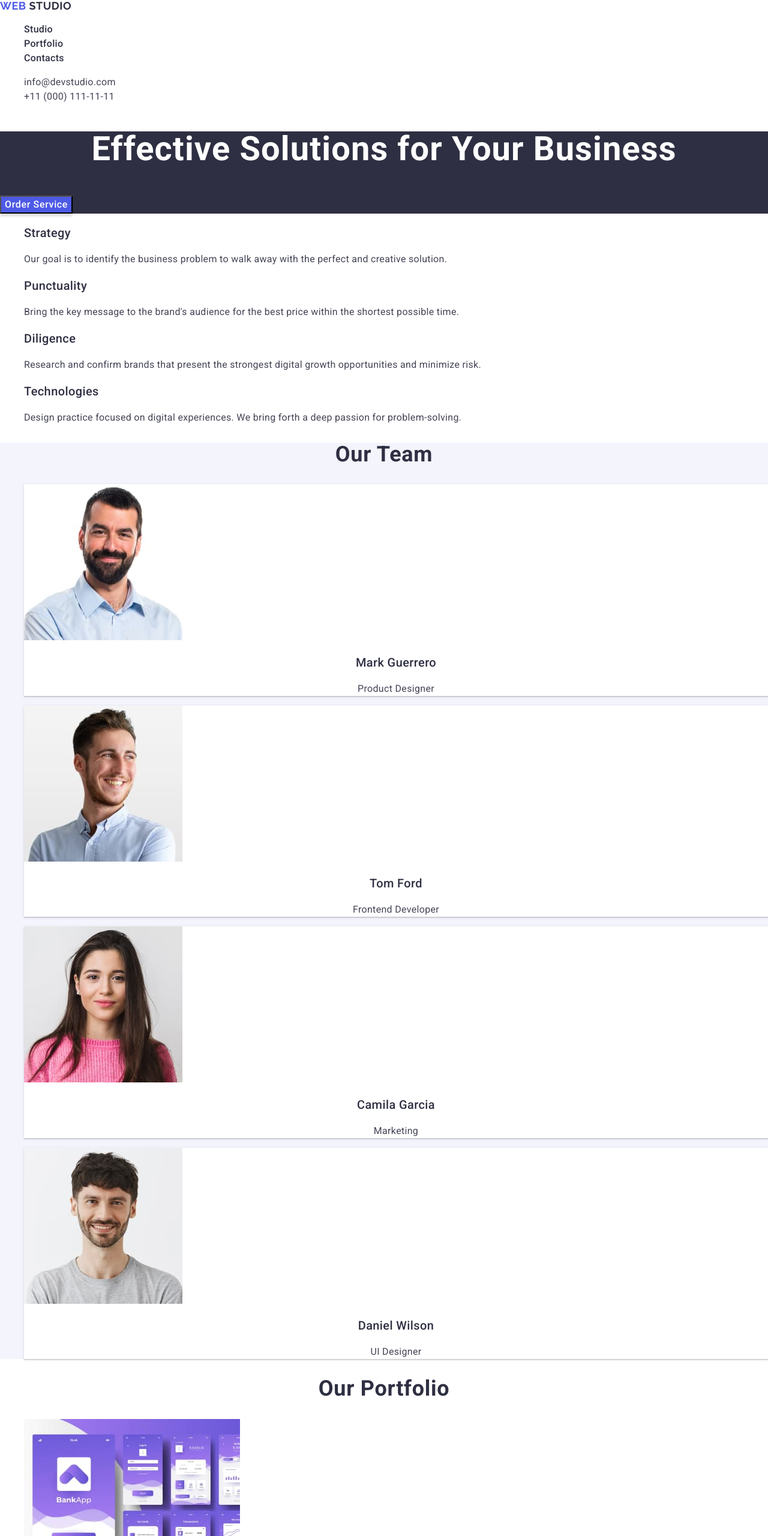
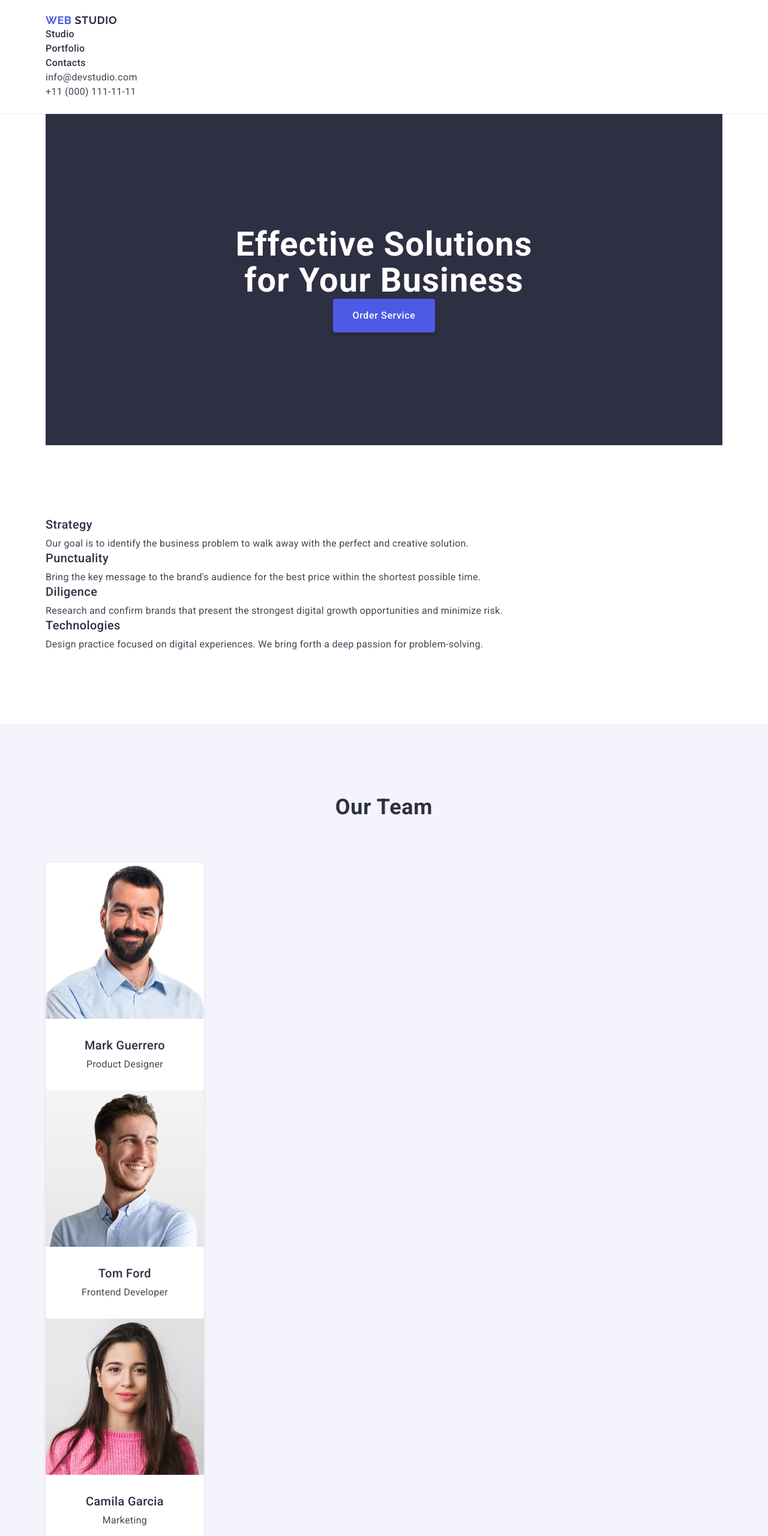
Before and after one commit to Sokirman/testing-HW, a plain HTML site: page index.html in a window 1280 px wide. Shown: the top 2560 px of the page at 60% size. Drawn offline with nearby package versions, Linux system fonts and the light colour scheme.

Commit message:
commit all

```diff
--- a/css/styles.css
+++ b/css/styles.css
@@ -1,15 +1,48 @@
+* {
+  box-sizing: border-box;
+}
+
 body {
   font-family: "Roboto", sans-serif;
   color: #434455;
   background-color: #ffffff;
-}
-ul,
-ol {
-  list-style-type: none;
+  margin: 0;
 }
 
 a {
   text-decoration: none;
+}
+
+h1,
+h2,
+h3,
+h4,
+h5,
+h6,
+p {
+  margin-top: 0;
+  margin-bottom: 0;
+}
+
+ul,
+ol {
+  margin-top: 0;
+  margin-bottom: 0;
+  padding-left: 0;
+  list-style-type: none;
+}
+
+img {
+  display: block;
+  max-width: 100%;
+}
+/*
+button {
+  cursor: pointer;
+} */
+
+address {
+  font-style: normal;
 }
 
 .visually-hidden {
@@ -32,9 +65,23 @@ a {
   letter-spacing: 0.02em;
   text-align: center;
   color: #2e2f42;
+  margin-bottom: 72px;
+}
+
+.container {
+  width: 1158px;
+  padding-left: 15px;
+  padding-right: 15px;
+  margin: 0 auto;
 }
 
 /*====================================== HEADER ========================================*/
+
+.header {
+  border-bottom: 1px solid #e7e9fc;
+  padding-top: 24px;
+  padding-bottom: 24px;
+}
 
 .logo {
   font-family: "Raleway", sans-serif;
@@ -70,10 +117,6 @@ a {
   color: #2e2f42;
 }
 
-.header-address {
-  font-style: normal;
-}
-
 .address-list {
 }
 
@@ -95,8 +138,13 @@ a {
 /*==================================== HERO (section 1) ======================================*/
 
 .hero {
+}
+
+.hero-wrap {
   background-color: #2e2f42;
+  padding: 188px 0px;
 }
+
 .hero-title {
   font-weight: 700;
   font-size: 56px;
@@ -104,17 +152,26 @@ a {
   letter-spacing: 0.02em;
   text-align: center;
   color: #fff;
+  max-width: 496px;
+  margin: 0 auto;
 }
 
-.hero-btn {
+.hero-button {
   font-weight: 500;
   font-size: 16px;
   line-height: 1.5;
   letter-spacing: 0.04em;
   color: #fff;
   box-shadow: 0 4px 4px 0 rgba(0, 0, 0, 0.15);
-  background: #4d5ae5;
+  background-color: #4d5ae5;
   cursor: pointer;
+  display: block;
+  margin: 0 auto;
+  min-width: 169px;
+  height: 56px;
+  border: none;
+  border-radius: 4px;
+  padding: 16px 32px;
 }
 
 .hero-btn:hover,
@@ -125,9 +182,12 @@ a {
 /*=================================== FEATURES (section 2) =====================================*/
 
 .features {
+  padding: 120px 0px;
 }
 
 .feautures-list {
+  padding-left: 156px;
+  padding-right: 156px;
 }
 
 .features-item {
@@ -138,6 +198,7 @@ a {
   line-height: 1.2;
   letter-spacing: 0.02em;
   color: #2e2f42;
+  margin-bottom: 8px;
 }
 
 .features-text {
@@ -151,6 +212,7 @@ a {
 
 .team {
   background-color: #f4f4fd;
+  padding: 120px 0;
 }
 
 .team-list {
@@ -160,6 +222,10 @@ a {
   box-shadow: 0 2px 1px 0 rgba(46, 47, 66, 0.08),
     0 1px 1px 0 rgba(46, 47, 66, 0.16), 0 1px 6px 0 rgba(46, 47, 66, 0.08);
   background: #fff;
+  border-radius: 0 0 4px 4px;
+  padding: 0px 0px 32px 0px;
+  width: 264px;
+  height: 380px;
 }
 
 .team-img {
@@ -172,6 +238,7 @@ a {
   letter-spacing: 0.02em;
   text-align: center;
   color: #2e2f42;
+  margin-bottom: 8px;
 }
 
 .team-text {
@@ -182,19 +249,23 @@ a {
   color: #434455;
 }
 
-.team-item > .text {
-  text-align: center;
+.team-container {
+  padding: 32px 0;
+  width: 232px;
+  margin: 0 auto;
 }
 
 /*================================= PORTFOLIO (section 4) ===================================*/
 
 .portfolio {
+  padding: 120px 0;
 }
 
 .portfolio-list {
 }
 
 .portfolio-item {
+  background-color: #fff;
 }
 .portfolio-image {
 }
@@ -205,6 +276,7 @@ a {
   line-height: 1.2;
   letter-spacing: 0.02em;
   color: #2e2f42;
+  margin-bottom: 8px;
 }
 
 .portfolio-text {
@@ -214,13 +286,26 @@ a {
   color: #434455;
 }
 
+.portfolio-container {
+  border-bottom: 1px solid #e7e9fc;
+  border-left: 1px solid #e7e9fc;
+  border-right: 1px solid #e7e9fc;
+  border-top: none;
+  padding: 32px 16px;
+  width: 360px;
+  height: 120px;
+}
+
 /*====================================== FOOTER ========================================*/
 
 .footer {
   background-color: #2e2f42;
+  padding: 100px 0;
 }
 .footer-logo {
   color: #f4f4fd;
+  margin-bottom: 16px;
+  display: inline-block;
 }
 
 .footer-text {
@@ -228,4 +313,5 @@ a {
   line-height: 1.5;
   letter-spacing: 0.02em;
   color: #f4f4fd;
+  max-width: 264px;
 }
--- a/index.html
+++ b/index.html
@@ -18,6 +18,7 @@
   </head>
   <body>
     <header class="header">
+      <div class="container">
         <nav class="header-nav">
           <a href="./index.html" class="logo"
             >WEB <span class="header-logo">STUDIO</span></a
@@ -26,7 +27,9 @@
             <li class="nav-item">
               <a href="./index.html" class="nav-link">Studio</a>
             </li>
-          <li class="nav-item"><a href="" class="nav-link">Portfolio</a></li>
+            <li class="nav-item">
+              <a href="" class="nav-link">Portfolio</a>
+            </li>
             <li class="nav-item"><a href="" class="nav-link">Contacts</a></li>
           </ul>
         </nav>
@@ -44,20 +47,26 @@
             </li>
           </ul>
         </address>
+      </div>
     </header>
     <main>
       <section class="hero">
+        <div class="container">
+          <div class="hero-wrap">
             <h1 class="hero-title">Effective Solutions for Your Business</h1>
-        <button type="button" class="hero-btn">Order Service</button>
+            <button type="button" class="hero-button">Order Service</button>
+          </div>
+        </div>
       </section>
       <section class="features">
+        <div class="container">
           <h2 hidden>Features</h2>
           <ul class="features-list">
             <li class="features-item">
               <h3 class="features-subtitle">Strategy</h3>
               <p class="features-text">
-              Our goal is to identify the business problem to walk away with the
-              perfect and creative solution.
+                Our goal is to identify the business problem to walk away with
+                the perfect and creative solution.
               </p>
             </li>
             <li class="features-item">
@@ -82,8 +91,10 @@
               </p>
             </li>
           </ul>
+        </div>
       </section>
       <section class="team">
+        <div class="container">
           <h2 class="section-title">Our Team</h2>
           <ul class="team-list">
             <li class="team-item">
@@ -94,8 +105,11 @@
                 height="260"
                 alt=" Mark Guerrero picture"
               />
+
+              <div class="team-container">
                 <h3 class="team-subtitle">Mark Guerrero</h3>
                 <p class="team-text">Product Designer</p>
+              </div>
             </li>
             <li class="team-item">
               <img
@@ -105,8 +119,10 @@
                 height="260"
                 alt="Tom Ford picture"
               />
+              <div class="team-container">
                 <h3 class="team-subtitle">Tom Ford</h3>
                 <p class="team-text">Frontend Developer</p>
+              </div>
             </li>
             <li class="team-item">
               <img
@@ -116,8 +132,10 @@
                 height="260"
                 alt="Camila Garcia picture"
               />
+              <div class="team-container">
                 <h3 class="team-subtitle">Camila Garcia</h3>
                 <p class="team-text">Marketing</p>
+              </div>
             </li>
             <li class="team-item">
               <img
@@ -127,12 +145,16 @@
                 height="260"
                 alt="Daniel Wilson picture"
               />
+              <div class="team-container">
                 <h3 class="team-subtitle">Daniel Wilson</h3>
                 <p class="team-text">UI Designer</p>
+              </div>
             </li>
           </ul>
+        </div>
       </section>
       <section class="portfolio">
+        <div class="container">
           <h2 class="section-title">Our Portfolio</h2>
           <ul class="portfolio-list">
             <li class="portfolio-item">
@@ -143,8 +165,11 @@
                 height="300"
                 alt="Banking App img"
               />
+
+              <div class="portfolio-container">
                 <h3 class="portfolio-subtitle">Banking App</h3>
                 <p class="portfolio-text">App</p>
+              </div>
             </li>
             <li class="portfolio-item">
               <img
@@ -154,8 +179,11 @@
                 height="300"
                 alt="Cashless Payment img"
               />
+
+              <div class="portfolio-container">
                 <h3 class="portfolio-subtitle">Cashless Payment</h3>
                 <p class="portfolio-text">Marketing</p>
+              </div>
             </li>
             <li class="portfolio-item">
               <img
@@ -165,8 +193,10 @@
                 height="300"
                 alt="editation App img"
               />
+              <div class="portfolio-container">
                 <h3 class="portfolio-subtitle">Meditation App</h3>
                 <p class="portfolio-text">App</p>
+              </div>
             </li>
             <li class="portfolio-item">
               <img
@@ -176,8 +206,10 @@
                 height="300"
                 alt="Taxi Service img"
               />
+              <div class="portfolio-container">
                 <h3 class="portfolio-subtitle">Taxi Service</h3>
                 <p class="portfolio-text">Marketing</p>
+              </div>
             </li>
             <li class="portfolio-item">
               <img
@@ -187,8 +219,10 @@
                 height="300"
                 alt="Screen Illustrations img"
               />
+              <div class="portfolio-container">
                 <h3 class="portfolio-subtitle">Screen Illustrations</h3>
                 <p class="portfolio-text">Design</p>
+              </div>
             </li>
             <li class="portfolio-item">
               <img
@@ -198,20 +232,26 @@
                 height="300"
                 alt=" Online Courses img"
               />
+
+              <div class="portfolio-container">
                 <h3 class="portfolio-subtitle">Online Courses</h3>
                 <p class="portfolio-text">Marketing</p>
+              </div>
             </li>
           </ul>
+        </div>
       </section>
     </main>
     <footer class="footer">
+      <div class="container">
         <a class="logo" href="./index.html”"
           >WEB <span class="footer-logo">STUDIO</span></a
         >
         <p class="footer-text">
-        Increase the flow of customers and sales for your business with digital
-        marketing & growth solutions.
+          Increase the flow of customers and sales for your business with
+          digital marketing & growth solutions.
         </p>
+      </div>
     </footer>
   </body>
 </html>
```
Lines whose indentation alone changed are shown as unchanged.
